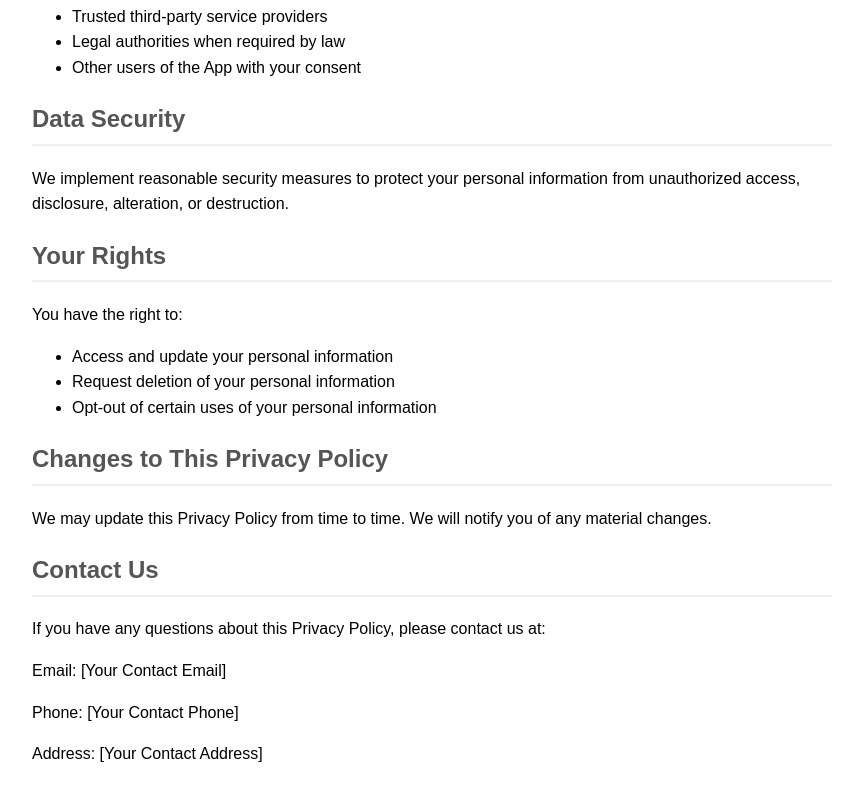
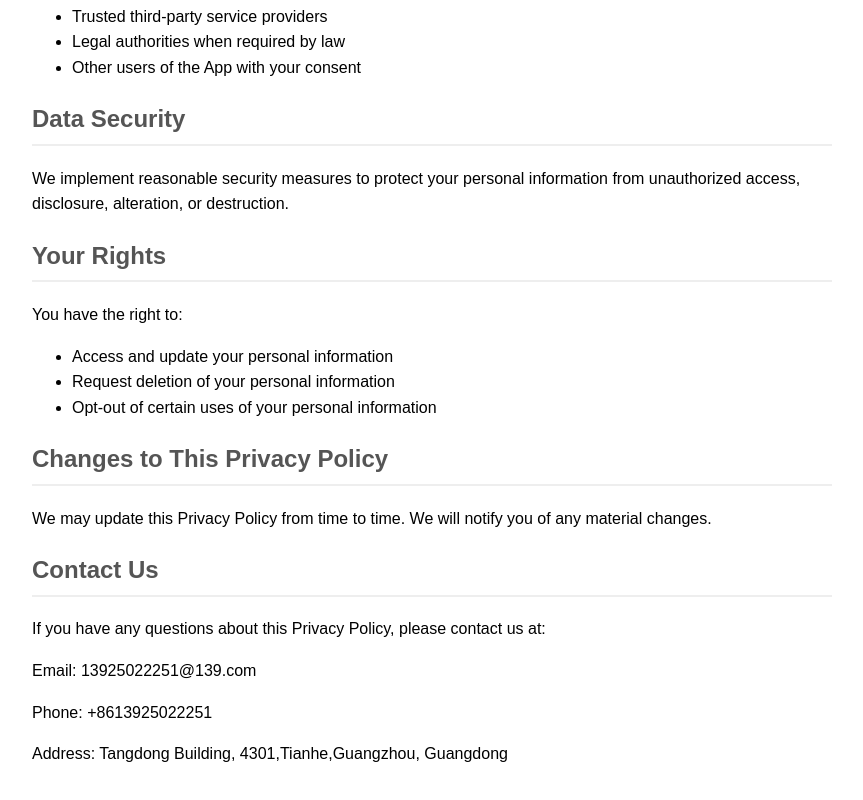
Before and after one commit to DonnieBurgs/priva, a plain HTML site: page index.html in a window 1280 px wide. Shown: the part 812-1612 px from the top of the page, without its empty margins (208-1071 px from the left). Drawn offline with Linux system fonts and the light colour scheme.

Commit message:
Update index.html

```diff
--- a/index.html
+++ b/index.html
@@ -29,9 +29,9 @@
 <body>
     <h1>Privacy Policy</h1>
 
-    <h2>Effective Date: [Insert Date]</h2>
+    <h2>Effective Date: 2025/01/01</h2>
 
-    <p>This Privacy Policy describes how [Your Company Name] collects, uses, and safeguards your personal information when you use our [Application Name] application ("App"). We are committed to protecting your privacy and ensuring the security of your data.</p>
+    <p>This Privacy Policy describes how BeautyProf Ltd., collects, uses, and safeguards your personal information when you use our favor application ("App"). We are committed to protecting your privacy and ensuring the security of your data.</p>
 
     <h2>Information We Collect</h2>
     <p>We may collect the following types of information:</p>
@@ -74,8 +74,8 @@
 
     <h2>Contact Us</h2>
     <p>If you have any questions about this Privacy Policy, please contact us at:</p>
-    <p>Email: [Your Contact Email]</p>
-    <p>Phone: [Your Contact Phone]</p>
-    <p>Address: [Your Contact Address]</p>
+    <p>Email: 13925022251@139.com</p>
+    <p>Phone: +8613925022251</p>
+    <p>Address: Tangdong Building, 4301,Tianhe,Guangzhou, Guangdong</p>
 </body>
 </html>
```
